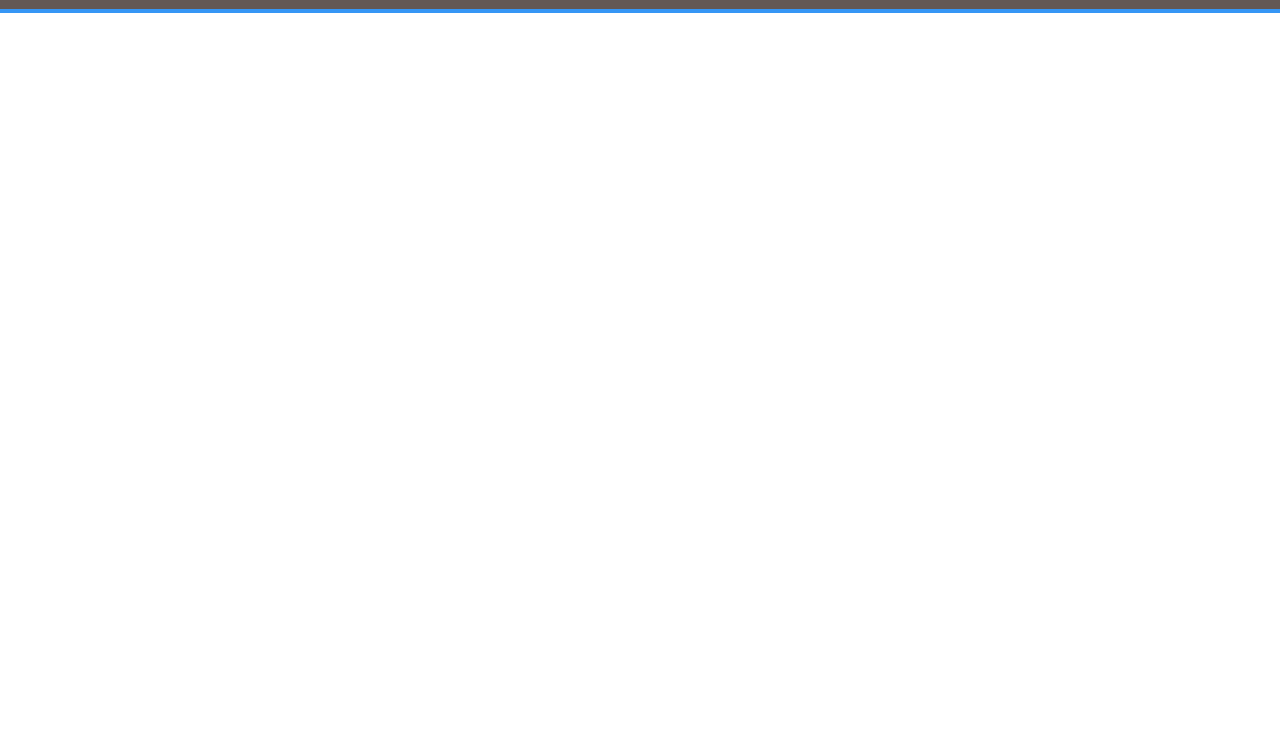
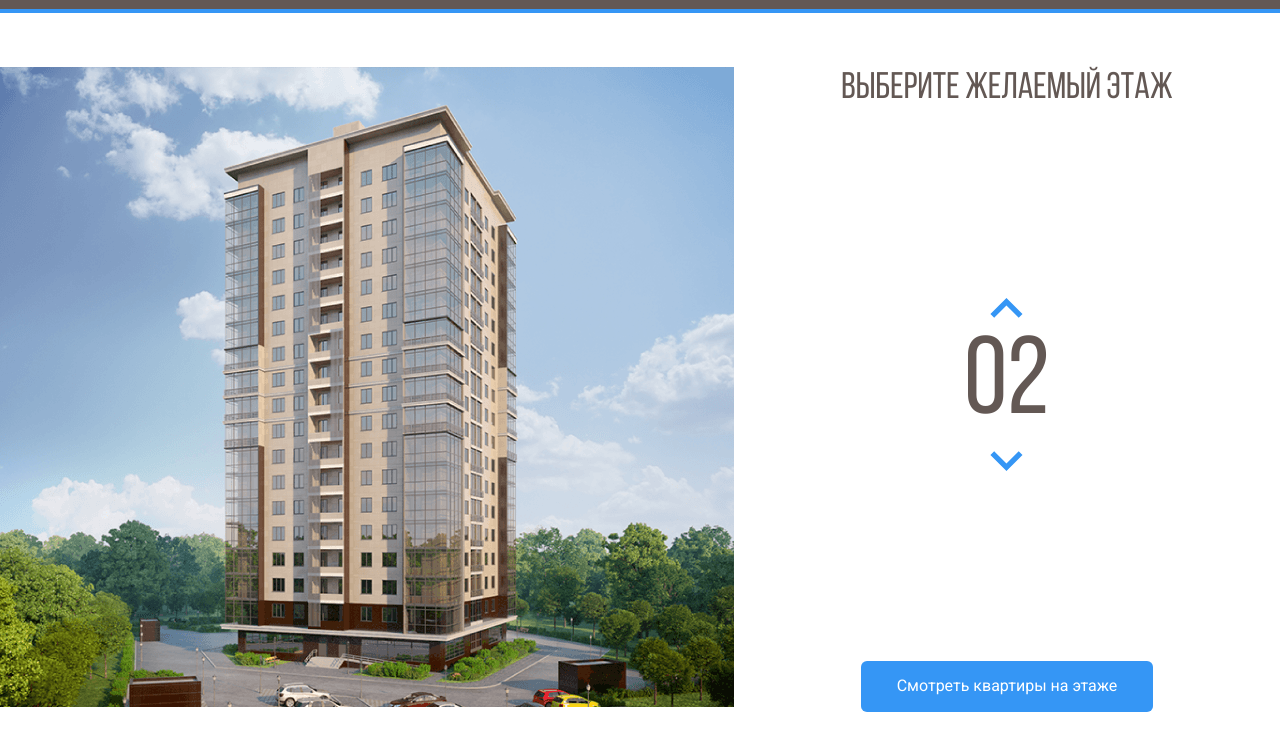
Before and after one commit to FIVe04/Melody, a plain HTML site: page index.html in a window 1280 px wide. Shown: the part 55-800 px from the top of the page. Drawn offline with Linux system fonts and the light colour scheme.

Commit message:
Доработал верстку

```diff
--- a/css/style.css
+++ b/css/style.css
@@ -1,3 +1,15 @@
+@font-face {
+    font-family: 'Bebas Neue';
+    src: local('Bebas Neue Regular Regular'), local('BebasNeueRegular'),
+        url('./fonts/BebasNeueRegular.woff2') format('woff2'),
+        url('./fonts/BebasNeueRegular.woff') format('woff');
+    font-weight: normal;
+    font-style: normal;
+    font-display: swap;
+}
+
+
+
 * {
     box-sizing: border-box;
 }
@@ -56,3 +68,70 @@ body {
     text-decoration: none;
     color: #fff;
 }
+
+.main {
+    max-width: 1280px;
+    margin: auto;
+    padding-top: 54px;
+    display: flex;
+}
+
+.home-img path {
+    opacity: 0;
+    cursor: pointer;
+}
+
+.home-img path:hover {
+    opacity: 1;
+}
+
+.main-info {
+    flex-grow: 1;
+    text-align: center;
+    display: flex;
+    flex-direction: column;
+    align-items: center;
+    justify-content: space-between;
+}
+
+.counter-group {
+    display: flex;
+    flex-direction: column;
+    align-items:center;
+    cursor:default;
+}
+
+.counter-button {
+    background-color: #fff;
+    border: none;
+    cursor: pointer;
+}
+
+.counter-arrow-down {
+    transform: rotateX(180deg);
+}
+
+.main-title {
+    font-family: 'Bebas Neue', sans-serif;
+    font-weight: normal;
+    font-size: 37px;
+    line-height: 44px;
+    color: #635854;
+    margin:0;
+}
+
+.counter {
+    color: #635854;
+    font-size: 110px;
+    font-family: 'Bebas Neue', sans-serif;
+
+}
+
+.button-primary {
+    background: #3596F5;
+    border-radius: 6px;
+    color:#fff;
+    border:none;
+    padding: 16px 36px;
+    cursor: pointer;
+}
--- a/index.html
+++ b/index.html
@@ -40,5 +40,52 @@
         </div>
         <!-- /.navbar -->
     </header>
+
+    <main class="main">
+        <div class="main-image">
+            <svg class="home-img" width="734" height="640" viewBox="0 0 734 640" fill="none" xmlns="http://www.w3.org/2000/svg" xmlns:xlink="http://www.w3.org/1999/xlink">
+                <rect width="734" height="640" fill="url(#pattern0)"/>
+                <defs>
+                    <pattern id="pattern0" patternContentUnits="objectBoundingBox" width="1" height="1">
+                        <use xlink:href="#image0" transform="translate(-0.00408719) scale(0.0013624 0.0015625)"/>
+                    </pattern>
+                    <image id="image0" width="740" height="640" xlink:href="img/home.png"/>
+                </defs>
+                <path d="M222 533L442.8 541L512 527.3V549L443.5 568.7L222 557.7V533Z" fill="#3595F6" fill-opacity="0.75"/>
+                <path d="M223 532V507L443.3 510.3L513 507V527L443.7 540L223 532Z" fill="#3595F6" fill-opacity="0.75"/>
+                <path d="M223 506V481H444H513V504L445 511L223 506Z" fill="#3595F6" fill-opacity="0.75"/>
+                <path d="M223 482V457L444.3 453.3L512 460V482H444" fill="#3595F6" fill-opacity="0.75"/>
+                <path d="M223 456V430L444.5 426.7L513 437.7V459L444 452.3L223 456Z" fill="#3595F6" fill-opacity="0.75"/>
+                <path d="M222 429V405.3L443 393L514 416V437.3L443 425L222 429Z" fill="#3595F6" fill-opacity="0.75"/>
+                <path d="M222 407V382L444.2 365.7L514 394.3V415L443.7 393.3L222 407Z" fill="#3595F6" fill-opacity="0.75"/>
+                <path d="M222 382V357L444.5 336.7L514 373.3V394L442 365.3L222 382Z" fill="#3595F6" fill-opacity="0.75"/>
+                <path d="M222 356V332L445 307.3L514 351.3V373L444.7 335L222 356Z" fill="#3595F6" fill-opacity="0.75"/>
+                <path d="M222 331V307L444.5 278.3L514 329.3V350L443.7 307.7L222 331Z" fill="#3595F6" fill-opacity="0.75"/>
+                <path d="M221 307V283L443.3 250L514 309.3V329L444 278.3L221 307Z" fill="#3595F6" fill-opacity="0.75"/>
+                <path d="M222 282V258L443.2 223L513 287V308L444.3 249.7L222 282Z" fill="#3595F6" fill-opacity="0.75"/>
+                <path d="M222 258V233L444.3 195L513 265.3V286L444 222L222 258Z" fill="#3595F6" fill-opacity="0.75"/>
+                <path d="M222 232V207L442.8 163.3L513 242.3V265L444 191.7L222 232Z" fill="#3595F6" fill-opacity="0.75"/>
+                <path d="M223 208V183L443 135L513 220V243L442.3 163.7L223 208Z" fill="#3595F6" fill-opacity="0.75"/>
+                <path d="M222 183V158L441.8 106L513 198.3V221L443.3 134.7L222 183Z" fill="#3595F6" fill-opacity="0.75"/>
+                <path d="M222 158V132L444 75.3L513 177V198L443.7 106.3L222 158Z" fill="#3595F6" fill-opacity="0.75"/>
+
+            </svg>
+
+        </div>
+        <div class="main-info">
+            <h2 class="main-title">Выберите желаемый этаж</h2>
+            <div class="counter-group">
+                <button class="counter-button counter-up">
+                    <img src="img/arrow.svg" alt="arrow" class="counter-arrow counter-arrow-up">
+                </button>
+                <span class="counter">02</span>
+                <button class="counter-button counter-down">
+                    <img src="img/arrow.svg" alt="arrow" class="counter-arrow counter-arrow-down">
+                </button>
+            </div>
+            <button class="button button-primary">Смотреть квартиры на этаже</button>
+        </div>
+
+    </main>
 </body>
 </html>
```
Also changed, not shown: css/fonts/BebasNeueRegular.woff (added), css/fonts/BebasNeueRegular.woff2 (added), img/Group3.svg (added), img/arrow.svg (added), img/home.png (added).
